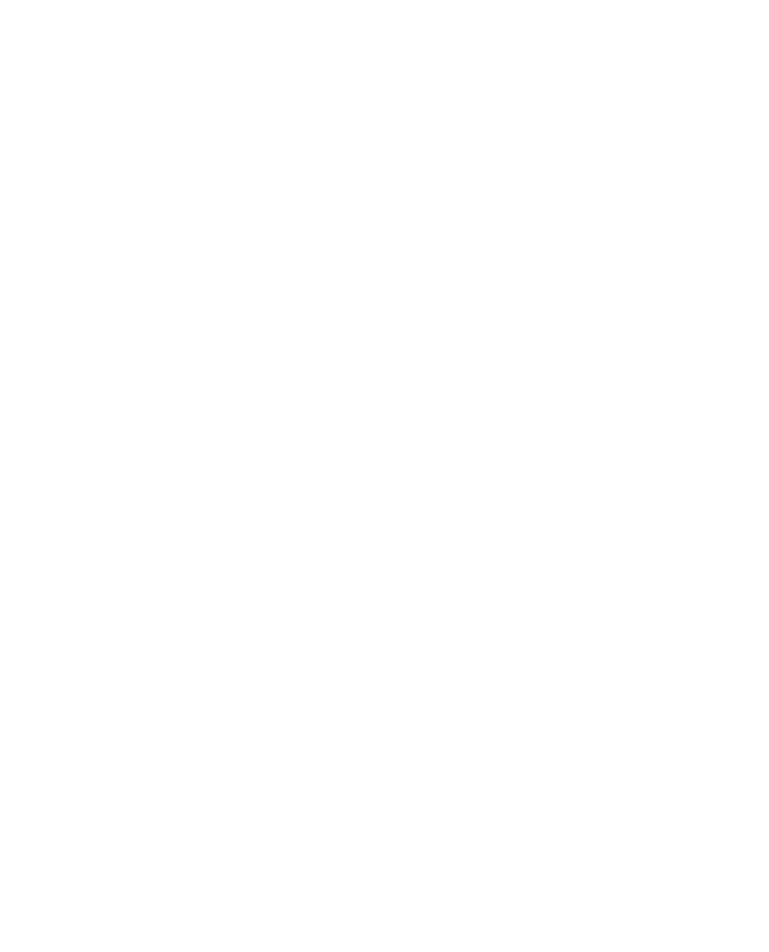
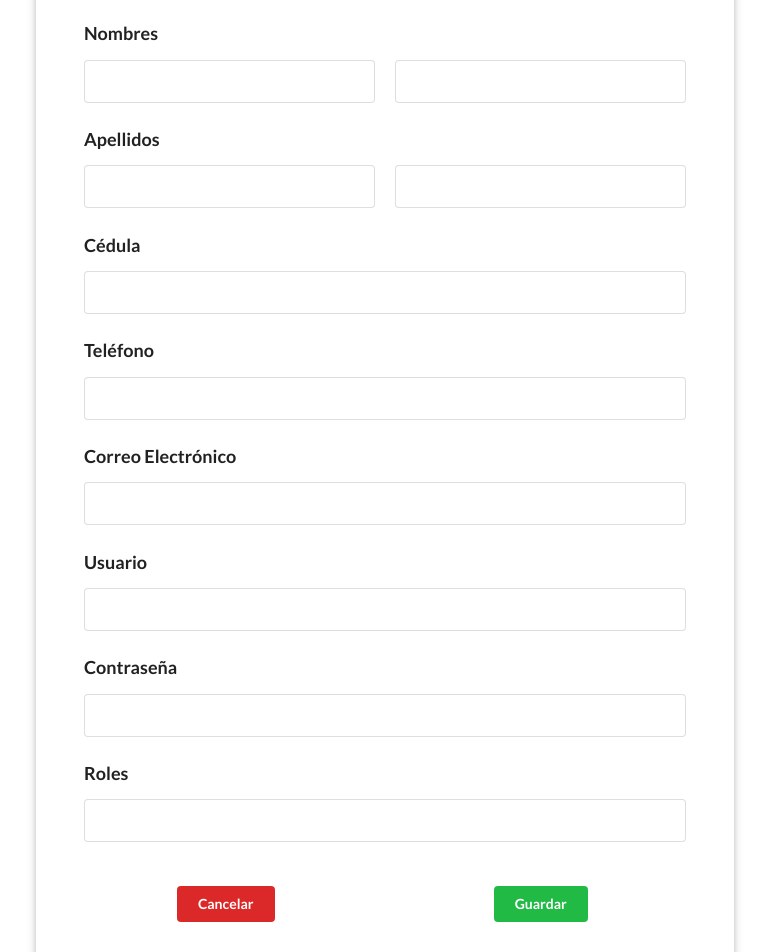
Before and after one commit to 2019-a-gr2-tecnologiaswebjavascript/Proyecto-Betancourt-Murillo, an Angular app in the folder web-store-frontend/: page /homeAdmin/newUserAdmin in a window 1280 px wide. Shown: the part 340-1292 px from the top of the page, without its empty margins (255-1024 px from the left). Before the commit the page ends 800 px from the top, so only its background shows below. Built offline with nearby package versions, Linux system fonts and the light colour scheme.

Commit message:
front-end client

```diff
--- a/web-store-frontend/src/app/routes/route-new-users-admin/route-new-users-admin.component.css
+++ b/web-store-frontend/src/app/routes/route-new-users-admin/route-new-users-admin.component.css
@@ -0,0 +1,22 @@
+#spacing {
+    margin-top: 30px;
+    margin-bottom: 30px;
+  }
+
+  #wide {
+    width: 80%;
+  }
+
+  #complete_wide {
+    width: 100%;
+  }
+
+  #double_space{
+    width: 100%;
+    margin-right: 10px;
+  }
+
+  #double_space1{
+    width: 100%;
+    margin-left: 10px
+  }
--- a/web-store-frontend/src/app/routes/route-new-users-admin/route-new-users-admin.component.html
+++ b/web-store-frontend/src/app/routes/route-new-users-admin/route-new-users-admin.component.html
@@ -1,3 +1,55 @@
-<p>
-  route-new-users-admin works!
-</p>
+<div class="ui raised very padded text fluid container segment" id="spacing">
+  <h1 class="ui header">Datos Personales</h1>
+  <h3 class="ui header">Nombres</h3>
+  <div class="ui input" id="complete_wide">
+    <div class="ui input" id="double_space">
+      <input type="text">
+    </div>
+    <div class="ui input" id="double_space1">
+      <input type="text">
+    </div>
+  </div>
+  <h3 class="ui header">Apellidos</h3>
+  <div class="ui input" id="complete_wide">
+    <div class="ui input" id="double_space">
+      <input type="text">
+    </div>
+    <div class="ui input" id="double_space1">
+      <input type="text">
+    </div>
+  </div>
+  <h3 class="ui header">Cédula</h3>
+  <div class="ui input" id="complete_wide">
+    <input type="text">
+  </div>
+  <h3 class="ui header">Teléfono</h3>
+  <div class="ui input" id="complete_wide">
+    <input type="text">
+  </div>
+  <h3 class="ui header">Correo Electrónico</h3>
+  <div class="ui input" id="complete_wide">
+    <input type="email">
+  </div>
+
+  <h3 class="ui header">Usuario</h3>
+  <div class="ui input" id="complete_wide">
+    <input type="text">
+  </div>
+  <h3 class="ui header">Contraseña</h3>
+  <div class="ui input" id="complete_wide">
+    <input type="password">
+  </div>
+  <h3 class="ui header">Roles</h3>
+  <div class="ui input" id="complete_wide">
+    <input type="text">
+  </div>
+
+  <div class="ui two column grid" id="spacing">
+    <div class="column" align="center">
+      <button class="ui red button" [routerLink]="['/homeAdmin','usersAdmin']">Cancelar</button>
+    </div>
+    <div class="column" align="center">
+      <button class="ui green button">Guardar</button>
+    </div>
+  </div>
+</div>
--- a/web-store-frontend/src/app/routes/route-users-admin/route-users-admin.component.css
+++ b/web-store-frontend/src/app/routes/route-users-admin/route-users-admin.component.css
@@ -0,0 +1,8 @@
+#content {
+    margin-top: 30px;
+}
+
+#spacing {
+    margin-top: 30px;
+    margin-bottom: 30px;
+}
--- a/web-store-frontend/src/app/routes/route-users-admin/route-users-admin.component.html
+++ b/web-store-frontend/src/app/routes/route-users-admin/route-users-admin.component.html
@@ -1,3 +1,36 @@
-<p>
-  route-users-admin works!
-</p>
+<div class="ui fluid container" id="spacing">
+  <div class="ui fluid container">
+    <div class="ui secondary menu">
+      <a class="item">
+        <button class="ui blue button" [routerLink]="['/homeAdmin','newUserAdmin']">Nuevo Cliente</button>
+      </a>
+      <div class="right menu">
+        <a class="item">
+          <div class="ui search">
+            <div class="ui icon input">
+              <input class="prompt" type="text">
+              <i class="search icon"></i>
+            </div>
+            <div class="results"></div>
+          </div>
+        </a>
+      </div>
+    </div>
+  </div>
+
+  <div class="ui fluid container segment" id="spacing">
+    <div class="ui grid">
+      <div class="row" [routerLink]="['/homeAdmin','newUserAdmin']">
+        <div class="four wide column" align="center">
+          <i class="massive user icon"></i>
+        </div>
+        <div class="eight wide column">
+          <h1>Nombre de Usuario</h1>
+          <p>Rol</p>
+          <p>Nombre y Apellido</p>
+          <p>C.I.</p>
+        </div>
+      </div>
+    </div>
+  </div>
+</div>
```
